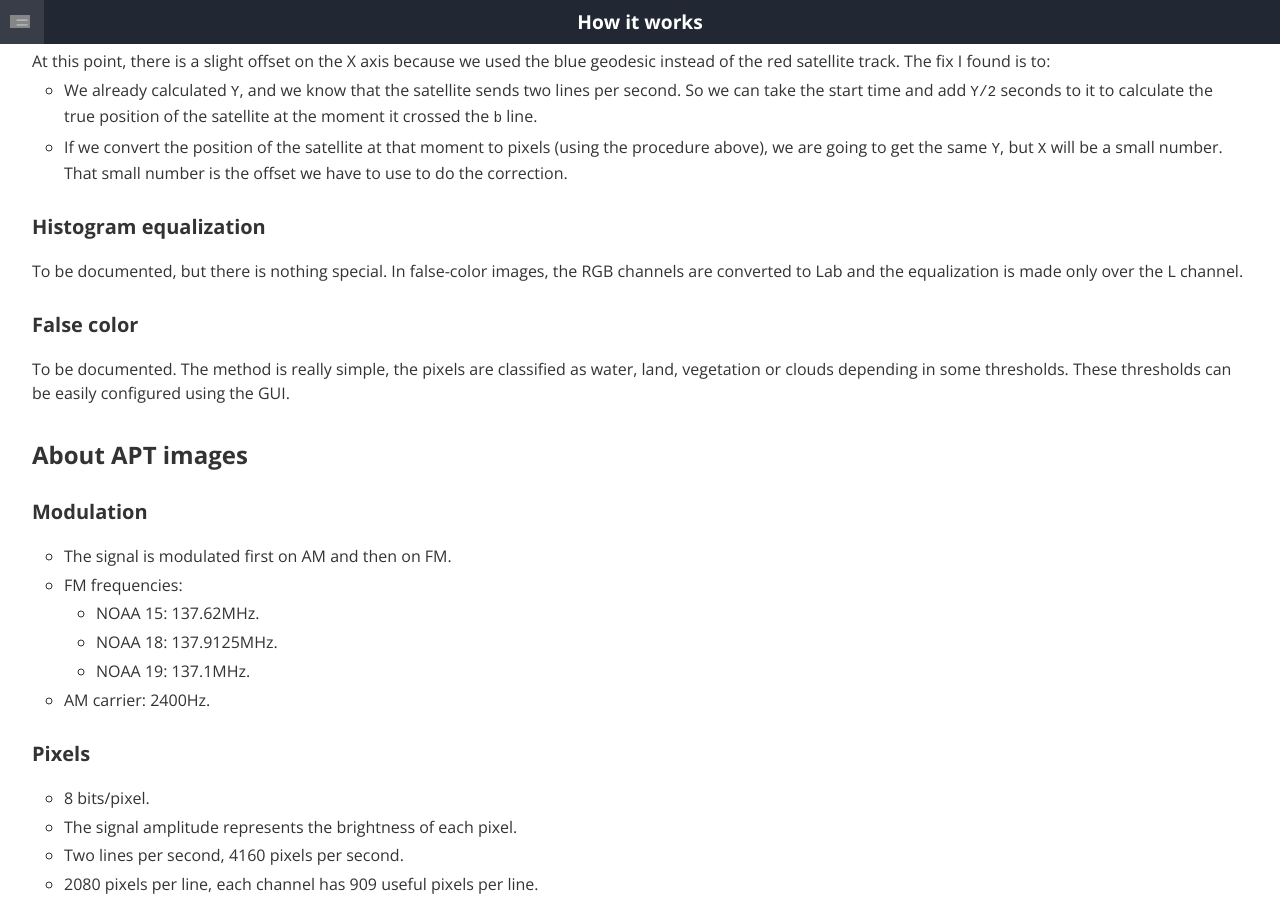
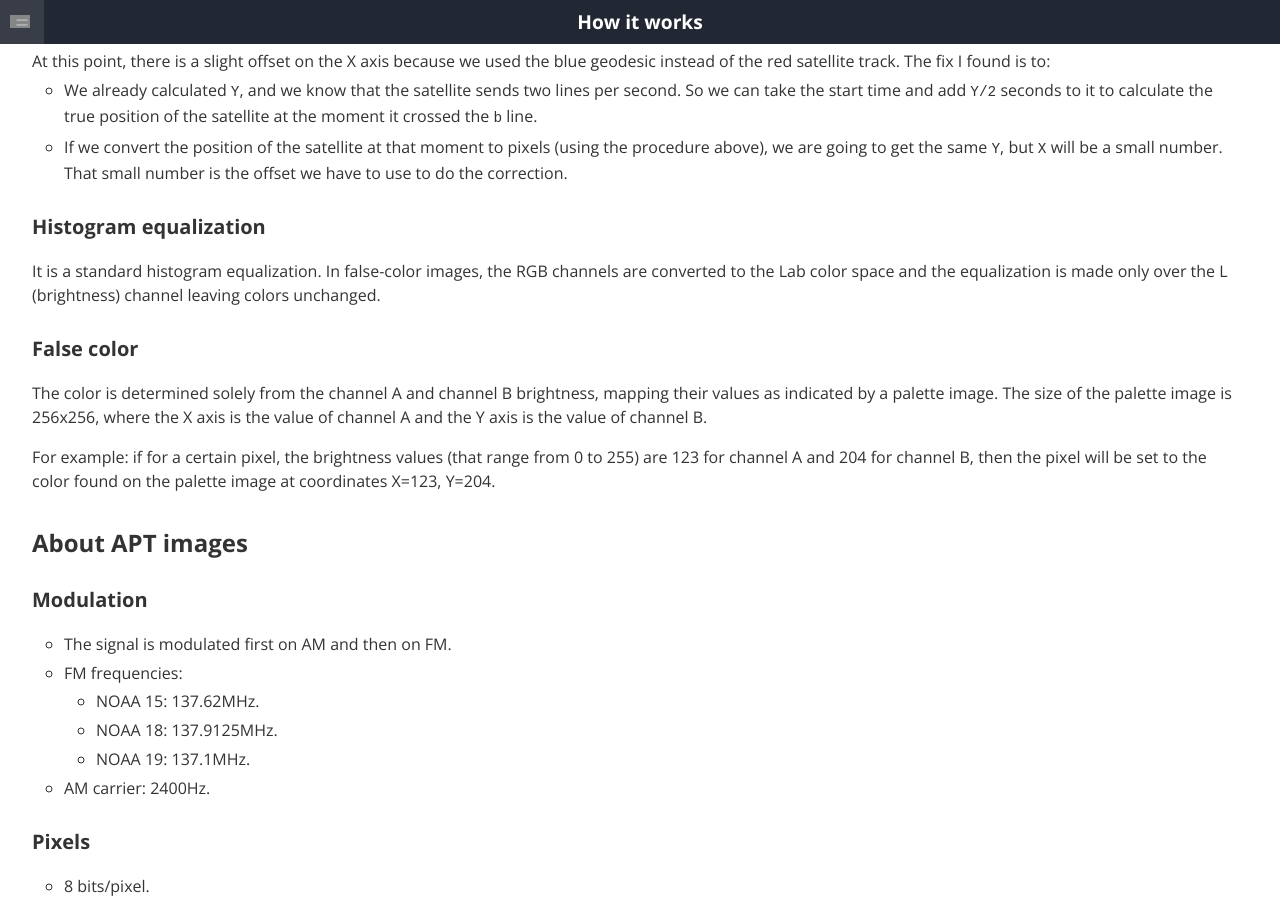
Before and after one commit to martinber/noaa-apt, a Jekyll site: the page built from docs/how-it-works.md, in a window 1280 px wide and 900 px high, scrolled down 8125 px. Built offline with Jekyll 4.4.1, drawn with Linux system fonts in a browser that asks for light colours.

Commit message:
Updating documentation

```diff
--- a/docs/how-it-works.md
+++ b/docs/how-it-works.md
@@ -241,15 +241,20 @@ geodesic instead of the red satellite track. The fix I found is to:
 
 ### Histogram equalization
 
-To be documented, but there is nothing special. In false-color images, the RGB
-channels are converted to Lab and the equalization is made only over the L
-channel.
+It is a standard histogram equalization. In false-color images, the RGB
+channels are converted to the Lab color space and the equalization is made only
+over the L (brightness) channel leaving colors unchanged.
 
 ### False color
 
-To be documented. The method is really simple, the pixels are classified as
-water, land, vegetation or clouds depending in some thresholds. These thresholds
-can be easily configured using the GUI.
+The color is determined solely from the channel A and channel B brightness,
+mapping their values as indicated by a palette image. The size of the palette
+image is 256x256, where the X axis is the value of channel A and the Y axis is
+the value of channel B.
+
+For example: if for a certain pixel, the brightness values (that range from 0 to
+255) are 123 for channel A and 204 for channel B, then the pixel will be set to
+the color found on the palette image at coordinates X=123, Y=204.
 
 ## About APT images
 
```
Also changed, not shown: docs/development.md (+0 -2 lines), docs/index.html (+6 -8 lines), docs/usage.md (+13 -6 lines), 1 other file.
